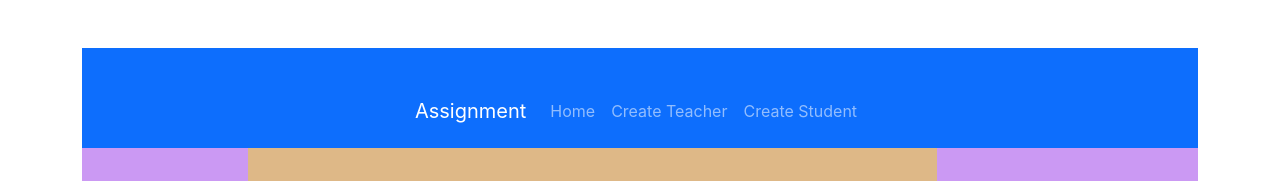
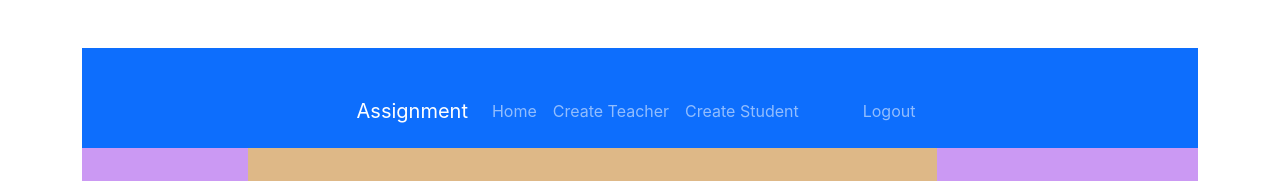
Before and after one commit to Vipin-patelME/createRelationBackendOKLABS9mar23, a React (Create React App) app: page / in a window 1280 px wide. Shown: the top 181 px of the page. Built offline with nearby package versions, Linux system fonts and the light colour scheme; no server answers.

Commit message:
logput btn added

```diff
--- a/src/components/ui/Navigation.js
+++ b/src/components/ui/Navigation.js
@@ -2,6 +2,7 @@ import React from 'react'
 import Container from 'react-bootstrap/Container';
 import Nav from 'react-bootstrap/Nav';
 import Navbar from 'react-bootstrap/Navbar';
+import { Link } from 'react-router-dom';
 
 export default function Navigation() {
   return (
@@ -13,6 +14,9 @@ export default function Navigation() {
                     <Nav.Link href="/teacher/create">Create Teacher</Nav.Link>
                     <Nav.Link href="/student/create">Create Student</Nav.Link>
                 </Nav>
+                <Nav className="me-auto ms-5">
+                    <Nav.Link className = "">Logout</Nav.Link>
+                </Nav>
             </Container>
         </Navbar>
     )
```
